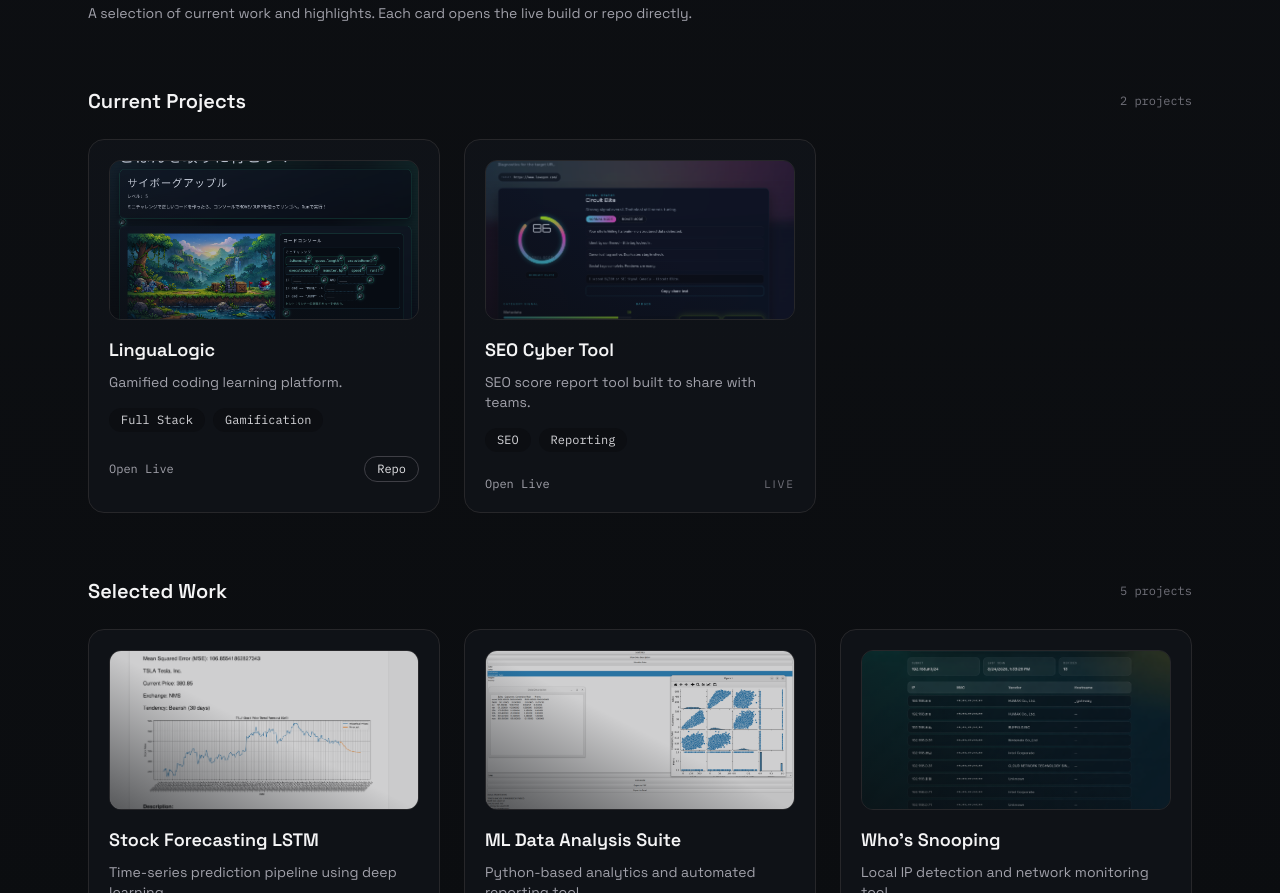
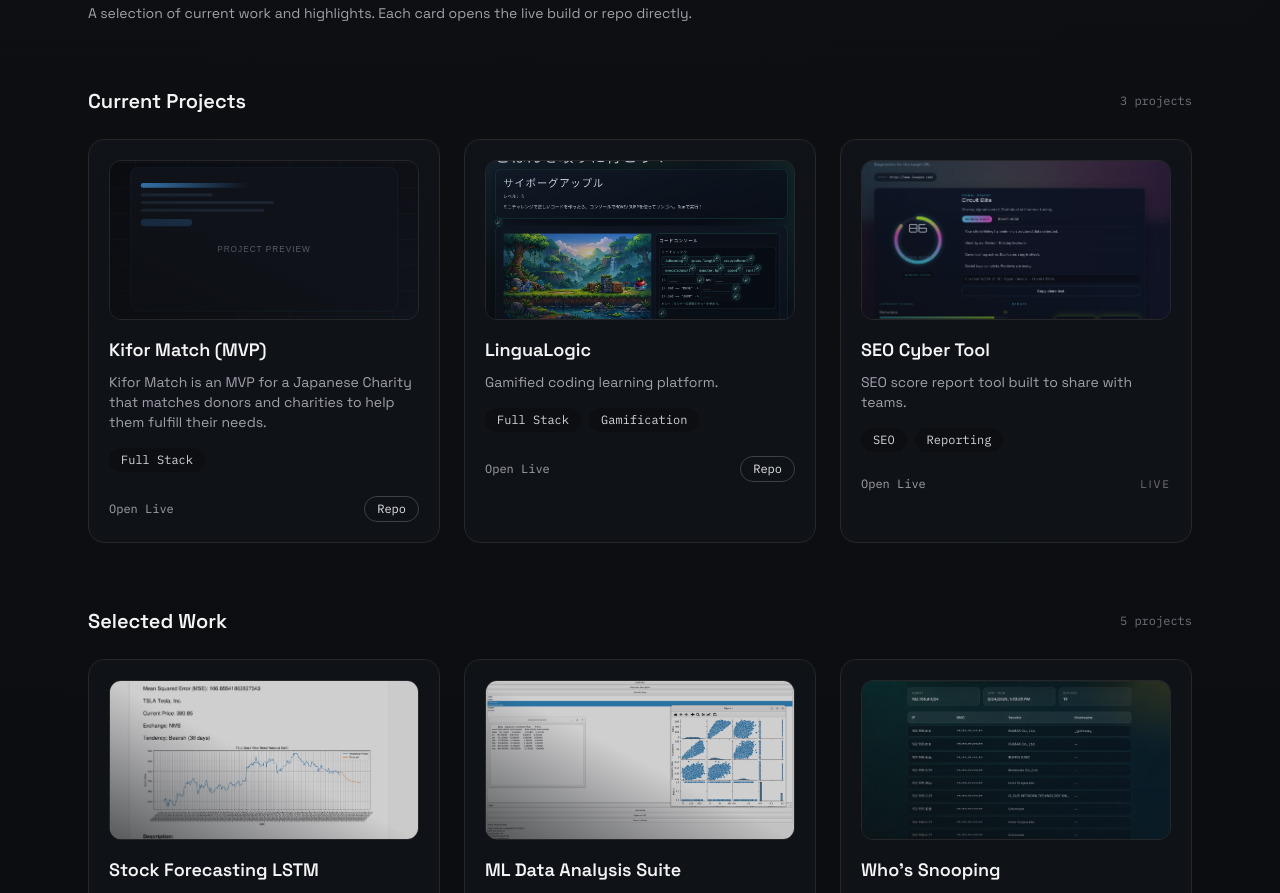
Before and after one commit to Hishamkhashman1/portfolio, a Next.js app: page / in a window 1280 px wide. Shown: the part 1220-2113 px from the top of the page. Built offline with nearby package versions, Linux system fonts and the light colour scheme.

Commit message:
added kifor match

```diff
--- a/data/projects.ts
+++ b/data/projects.ts
@@ -10,6 +10,16 @@ export type Project = {
 };
 
 export const projects: Project[] = [
+  {
+    title: "Kifor Match (MVP)",
+    description: "Kifor Match is an MVP for a Japanese Charity that matches donors and charities to help them fulfill their needs.",
+    stack: ["Full Stack"],
+    image: "/projects/placeholder.svg",
+    liveUrl: "https://github.com/kwood6319/kifor-match",
+    repoUrl: "https://github.com/kwood6319/kifor-match",
+    category: "Current Projects"
+  },
+
   {
     title: "LinguaLogic",
     description: "Gamified coding learning platform.",
```
